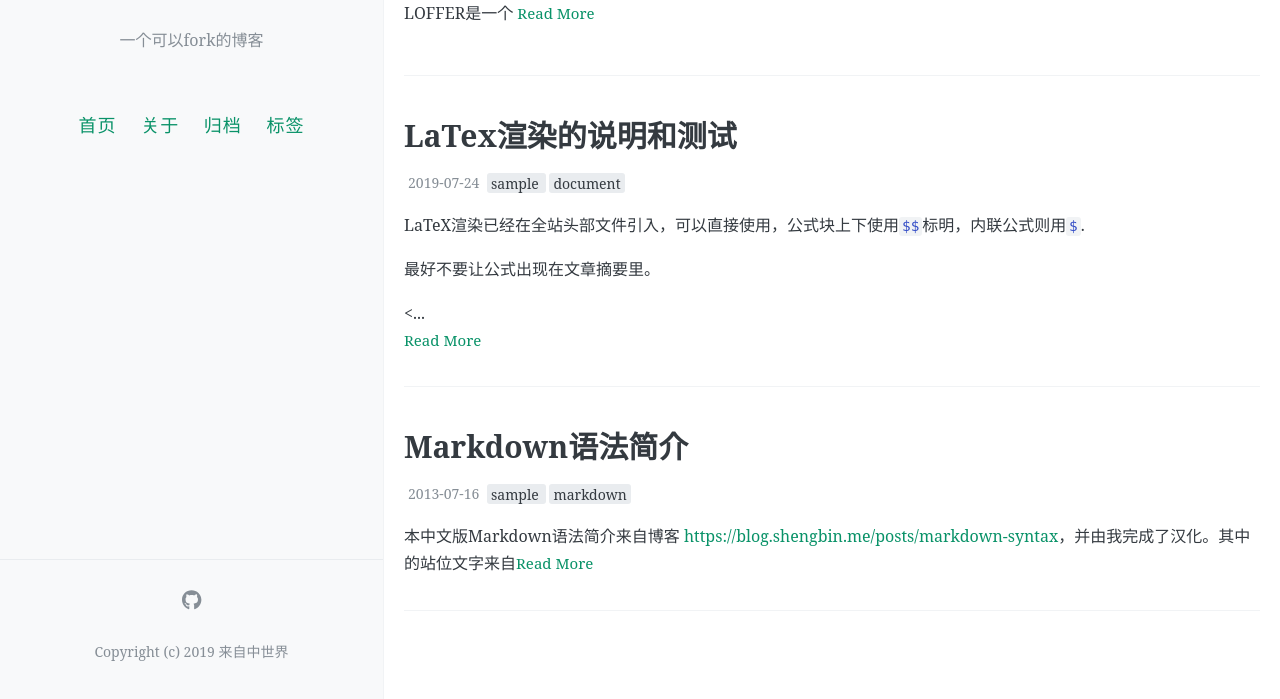
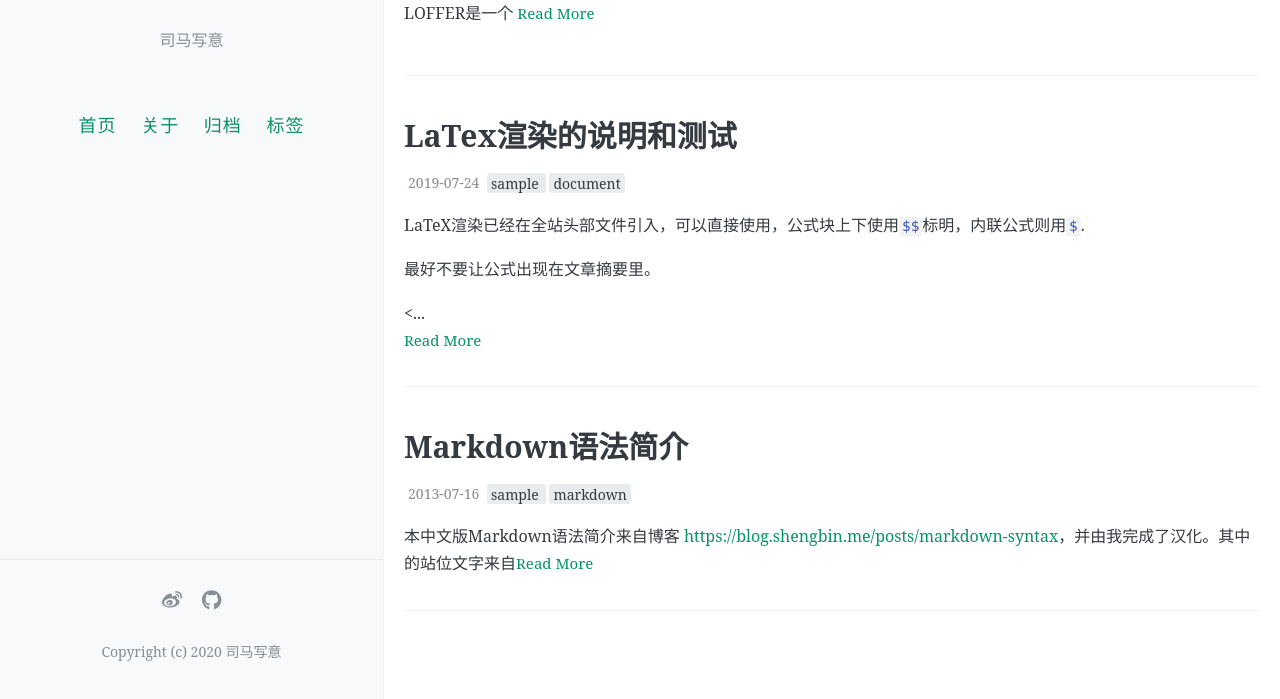
Before and after one commit to ligeiali13/blog, a Jekyll site: the page built from index.html, in a window 1280 px wide and 1037 px high. Shown: the part 338-1037 px from the top of the window. Built offline with Jekyll 4.4.1, drawn with Linux system fonts in a browser that asks for light colours; the list of posts is cut into pages by our own code; comment, search, counter and statistics services are not loaded.

Commit message:
Update _config.yml

```diff
--- a/_config.yml
+++ b/_config.yml
@@ -7,8 +7,8 @@
 # 井号后面的文字是说明文档，不会被程序读取。
 
 # 描述/签名
-name: LOFFER
-description: 一个可以fork的博客
+name: 废教堂
+description: 司马写意
 
 # 输入你的网站域名（如果你没有添加自己的域名，而是直接用GitHub pages分配的域名的话可以省略）
 url:
@@ -16,7 +16,7 @@ url:
 # 添加你的博客的二级域名，一般来说是你的repository名
 # 如果你的博客的URL是：(http://yourusername.github.io/repository-name)
 # 那么就写成 "/repository-name"
-baseurl: /LOFFER
+baseurl: /blog
 
 
 #
@@ -49,7 +49,7 @@ excerpt_separator: <!-- more -->
 
 # 你的社交网络链接，它们会作为图标出现在你的网站页脚中，可选填写
 footer-links:
-  weibo:  #请输入你的微博个性域名 https://www.weibo.com/<thispart>
+  weibo:  https://www.weibo.com/ligeia_li
   behance: # https://www.behance.net/<>
   dribbble: # https://dribbble.com/<>
   email: #youremailaddress@mail.com
@@ -66,7 +66,7 @@ footer-links:
   youtube: # channel/<your_long_string> or user/<user-name>
 
 # 站点页脚的文字
-footer-text: Copyright (c) 2019 来自中世界
+footer-text: Copyright (c) 2020 司马写意
 
 #
 # 评论，注意，请不要同时添加多种不同的评论区
```
